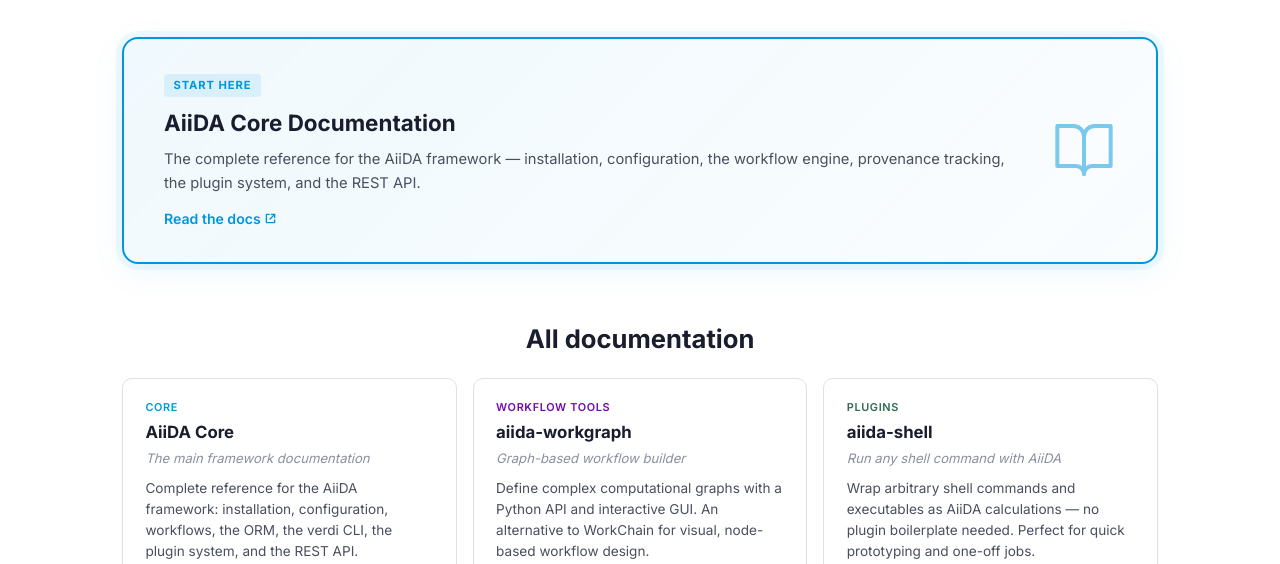
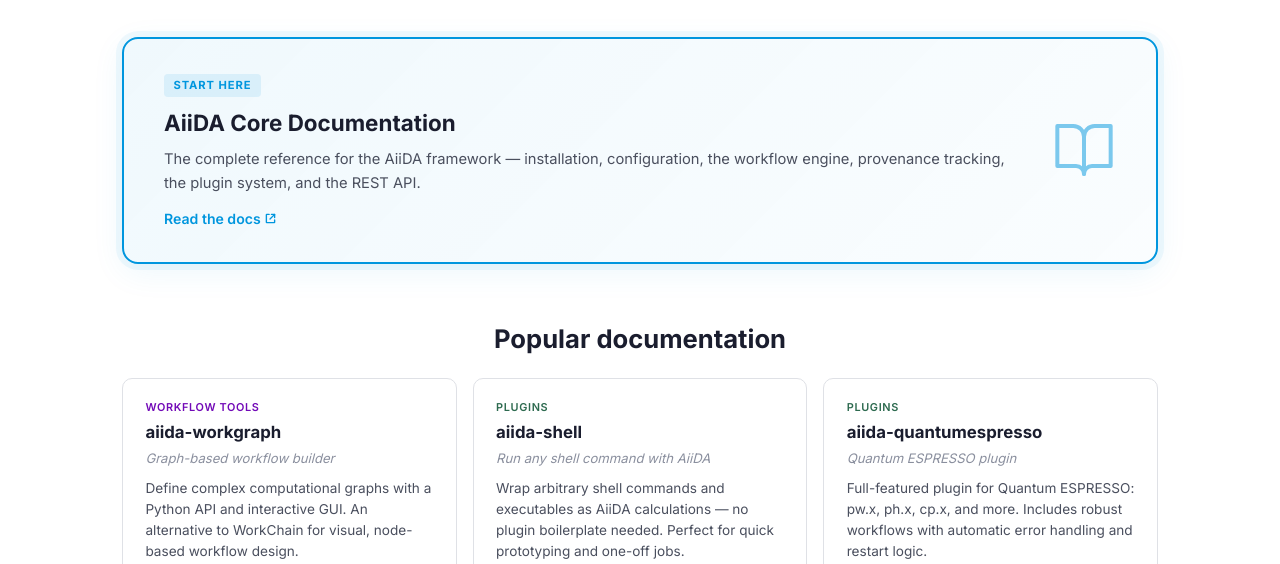
Before and after one commit to aiidateam/aiida-website, an Astro site: page /aiida-website/docs in a window 1280 px wide. Shown: the part 236-800 px from the top of the page. Built offline with nearby package versions, Linux system fonts and the light colour scheme; Astro itself is replaced by a stand-in of ours.

Commit message:
Trim docs grid to non-core entries and retitle section

```diff
--- a/src/components/Docs.tsx
+++ b/src/components/Docs.tsx
@@ -15,26 +15,16 @@
   desc: string;
   url: string;
   color: string;
-  category: 'core' | 'plugins' | 'workflow' | 'learning';
+  category: 'plugins' | 'workflow' | 'learning';
 }
 
 const CATEGORIES: Record<string, { label: string; color: string }> = {
-  core: { label: 'Core', color: '#0096de' },
   plugins: { label: 'Plugins', color: '#2d6a4f' },
   workflow: { label: 'Workflow tools', color: '#7209b7' },
   learning: { label: 'Learning', color: '#c1121f' },
 };
 
 const DOCS: DocEntry[] = [
-  {
-    id: 'aiida-core',
-    name: 'AiiDA Core',
-    tagline: 'The main framework documentation',
-    desc: 'Complete reference for the AiiDA framework: installation, configuration, workflows, the ORM, the verdi CLI, the plugin system, and the REST API.',
-    url: 'https://aiida.readthedocs.io',
-    color: '#0096de',
-    category: 'core',
-  },
   {
     id: 'aiida-workgraph',
     name: 'aiida-workgraph',
@@ -127,7 +117,7 @@
 
       {/* All docs grid */}
       <section className="docs-catalog">
-        <h2>All documentation</h2>
+        <h2>Popular documentation</h2>
         <div className="docs-grid">
           {DOCS.map(doc => (
             <a
```
